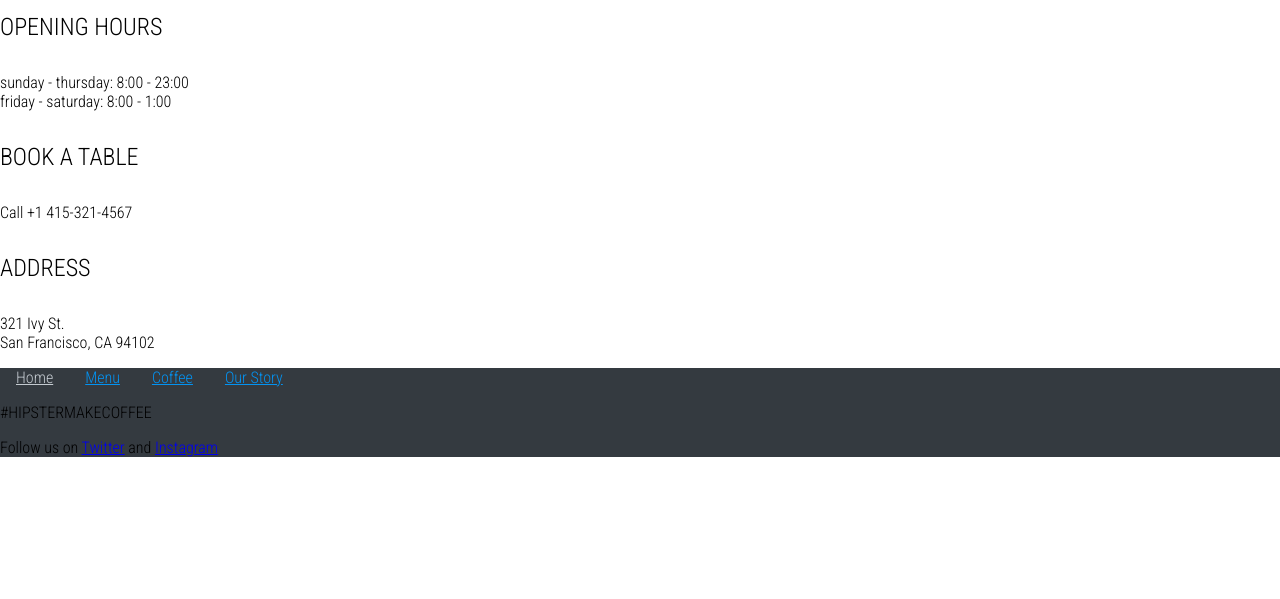
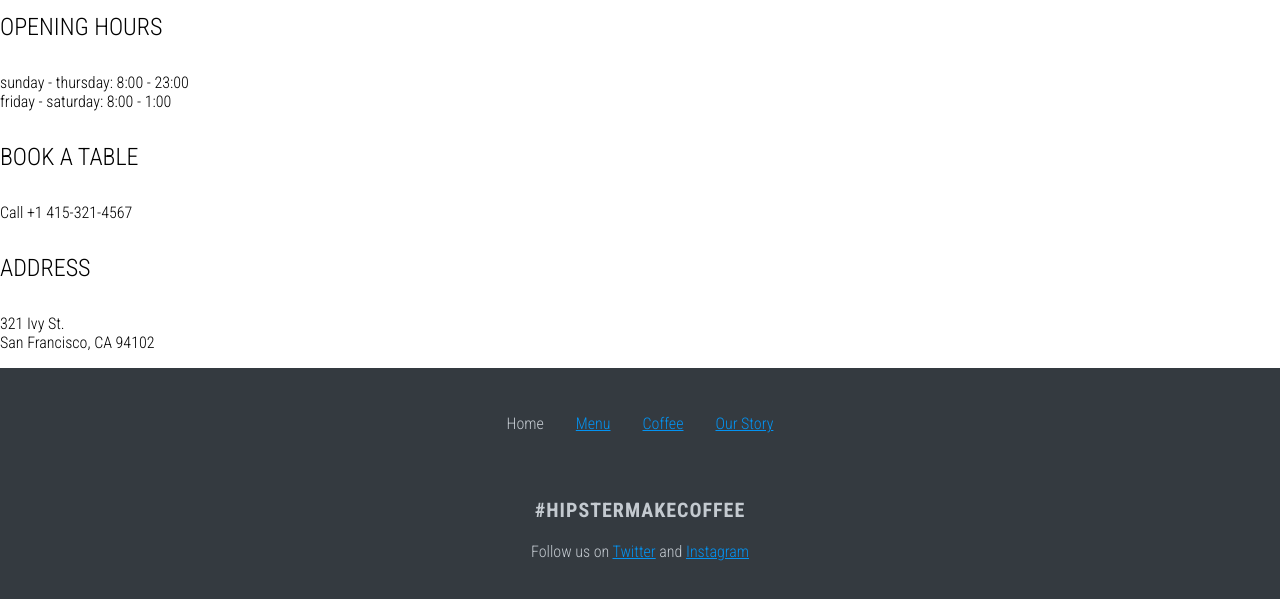
Before and after one commit to AndersonMartins1/generic-hipster-coffee, a website: page src/index.html in a window 1280 px wide. Shown: the part 945-1544 px from the top of the page. Before the commit the page ends 1418 px from the top, so only its background shows below. Drawn offline with nearby package versions, Linux system fonts and the light colour scheme; files that its build step writes are made by us from their sources.

Commit message:
finished footer

```diff
--- a/src/index.html
+++ b/src/index.html
@@ -56,7 +56,7 @@
                 <li><a href="#" class="nav__a">Our Story</a></li>
             </ul>
         </nav>
-        <div class="lowerpartoffooter">
+        <div>
             <p class="hipsterhashtag">#HIPSTERMAKECOFFEE</p>
             <p>Follow us on <a href="#">Twitter</a> and <a href="#">Instagram</a></p>
         </div>
--- a/src/scss/_footer.scss
+++ b/src/scss/_footer.scss
@@ -7,6 +7,17 @@
 
 footer {
   background-color: $footer-bg;
+  padding: $padding;
+  display: flex;
+  flex-direction: column;
+  color: $footer-text;
+  align-items: center;
+  justify-content: space-around;
+  text-align: center;
+  min-height: 15em;
+
+  a {
+    color: #0393f2;
   }
 
   .nav {
@@ -16,6 +27,14 @@ footer {
 
       &--active {
         color: $footer-text;
+        text-decoration: none;
       }
     }
   }
+
+  .hipsterhashtag {
+    font-size: 20px;
+    font-weight: 700;
+    letter-spacing: 1px;
+  }
+}
```
Lines whose indentation alone changed are shown as unchanged.
